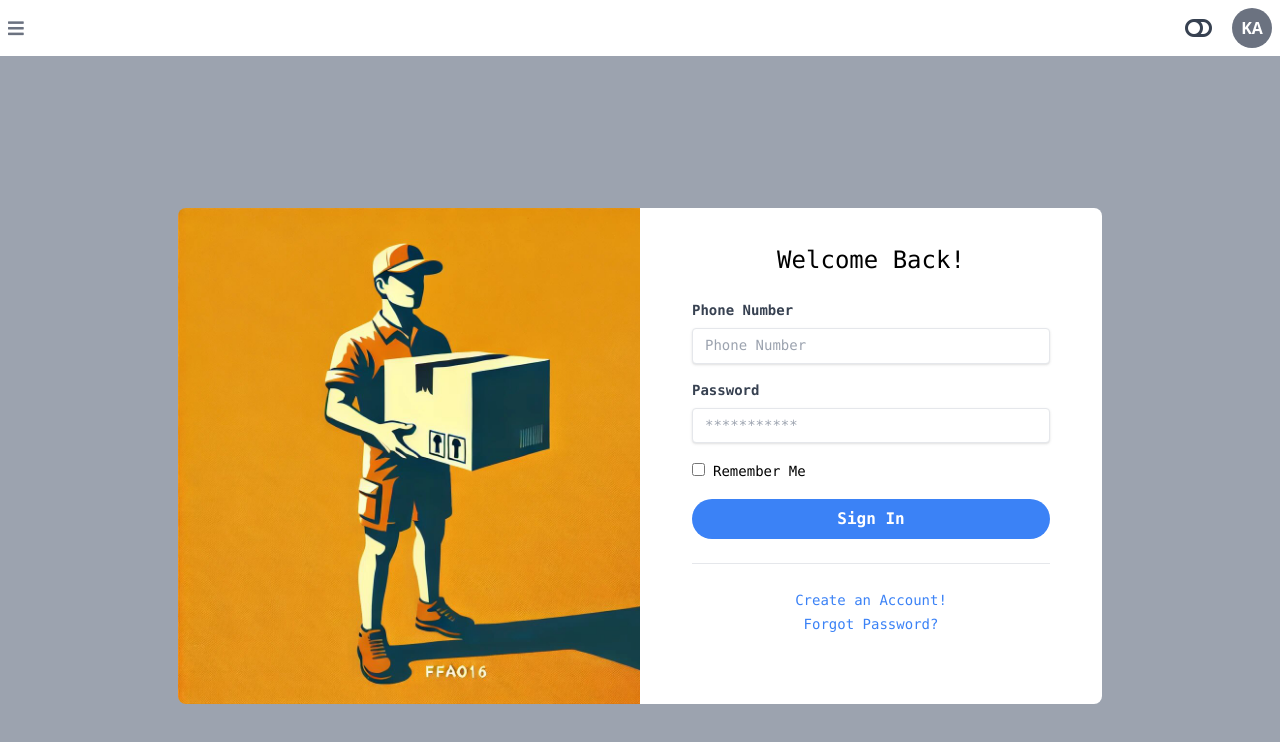
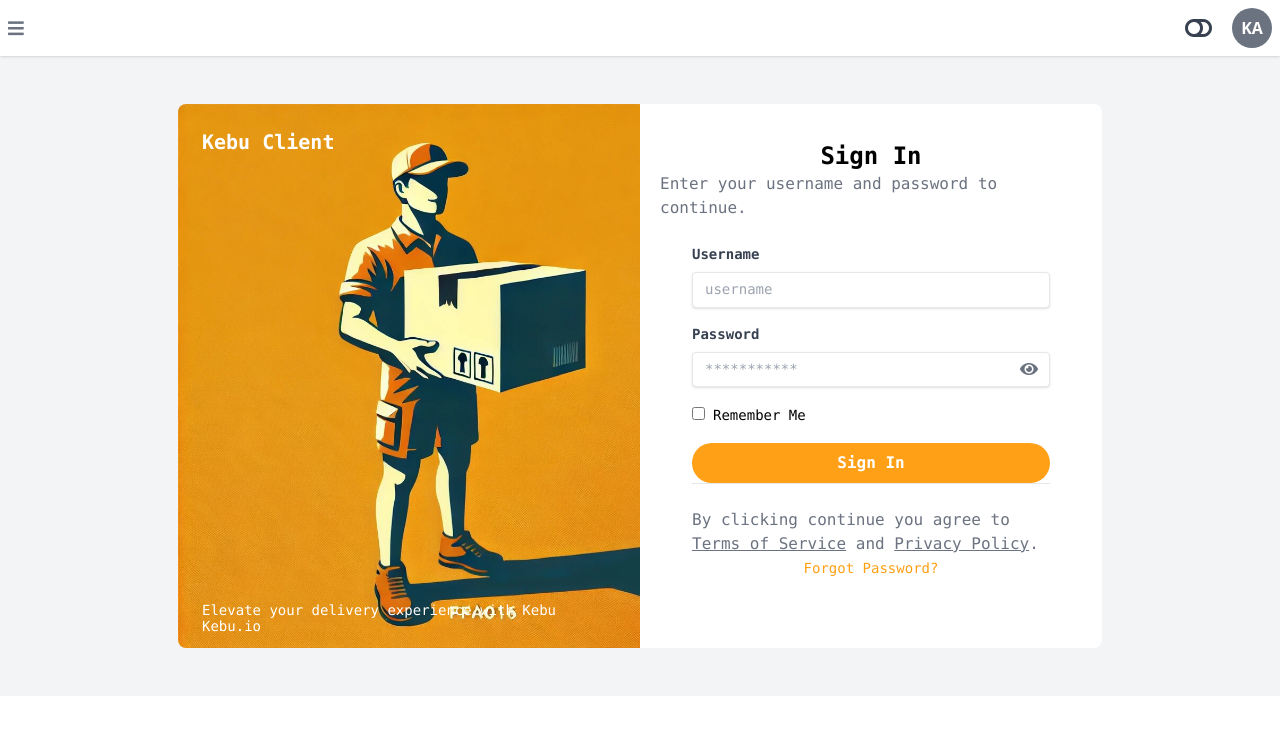
Before and after one commit to M-erick/nuxt-dashboard, a Nuxt app: page / in a window 1280 px wide. Shown: the top 742 px of the page. Built offline with nearby package versions, Linux system fonts and the light colour scheme.

Commit message:
default login page

```diff
--- a/pages/index.vue
+++ b/pages/index.vue
@@ -1,71 +1,73 @@
 <template>
-    <div class="font-mono bg-gray-400 min-h-screen flex items-center justify-center">
-      <!-- Container -->
+  <div class="flex items-center justify-center font-mono ">
     <div class="container mx-auto">
       <div class="flex justify-center px-6 my-12">
         <!-- Row -->
-          <div class="w-full xl:w-3/4 lg:w-11/12 flex">
+        <div class="flex w-full xl:w-3/4 lg:w-11/12">
           <!-- Left Column (Image) -->
-            <div
-              class="w-full h-auto bg-gray-400 hidden lg:block lg:w-1/2 bg-cover rounded-l-lg"
-              :style="{ backgroundImage: 'url(/images/delivery-man.jpg)' }"
-            ></div>
-            <!-- Right Column (Form) -->
-            <div class="w-full lg:w-1/2 bg-white p-5 rounded-lg lg:rounded-l-none">
-              <h3 class="pt-4 text-2xl text-center">Welcome Back!</h3>
+          <div class="relative hidden w-full h-auto bg-gray-400 bg-cover rounded-l-lg lg:block lg:w-1/2"
+            :style="{ backgroundImage: 'url(/images/delivery-man.jpg)' }">
+            <div class="absolute p-2 text-xl font-bold text-white top-4 left-4">
+              <div>Kebu Client</div>
+            </div>
+            <div class="absolute p-2 text-sm font-normal text-white bottom-5 left-4">
+              Elevate your delivery experience with Kebu
+            </div>
+            <div class="absolute p-2 text-sm font-normal text-white bottom-1 left-4">
+              Kebu.io
+            </div>
+          </div>
+          <div class="w-full p-5 bg-white rounded-lg lg:w-1/2 lg:rounded-l-none">
+            <h3 class="pt-4 text-2xl font-bold text-center">Sign In</h3>
+            <p class="text-gray-500">Enter your username and password to continue.</p>
             <form @submit.prevent="handleLogin" class="px-8 pt-6 pb-8 mb-4 bg-white rounded">
               <div class="mb-4">
                 <label class="block mb-2 text-sm font-bold text-gray-700" for="username">
-                    Phone Number
+                  Username
                 </label>
-                  <input
-                    v-model="username"
+                <input v-model="username"
                   class="w-full px-3 py-2 text-sm leading-tight text-gray-700 border rounded shadow appearance-none focus:outline-none focus:shadow-outline"
-                    id="username"
-                    type="text"
-                    placeholder="Phone Number"
-                  />
+                  id="username" type="text" placeholder="username" />
                 <p v-if="errors.username" class="text-xs italic text-red-500">{{ errors.username }}</p>
               </div>
               <div class="mb-4">
                 <label class="block mb-2 text-sm font-bold text-gray-700" for="password">
                   Password
                 </label>
-                  <input
-                    v-model="password"
+                <div class="relative">
+                  <input v-model="password"
+                    :type="isPasswordVisible ? 'text' : 'password'"
                     class="w-full px-3 py-2 text-sm leading-tight text-gray-700 border rounded shadow appearance-none focus:outline-none focus:shadow-outline"
-                    id="password"
-                    type="password"
-                    placeholder="***********"
-                  />
+                    id="password" placeholder="***********" />
+                  <button type="button" @click="togglePasswordVisibility" class="absolute inset-y-0 flex items-center right-3">
+                    <i :class="isPasswordVisible ? 'fas fa-eye-slash' : 'fas fa-eye'" class="text-gray-500"></i>
+                  </button>
+                </div>
                 <p v-if="errors.password" class="text-xs italic text-red-500">{{ errors.password }}</p>
               </div>
+
               <div class="mb-4">
                 <input class="mr-2 leading-tight" type="checkbox" id="rememberMe" v-model="rememberMe" />
                 <label class="text-sm" for="rememberMe">Remember Me</label>
               </div>
-                <div class="mb-6 text-center">
               <button
-                    class="w-full px-4 py-2 font-bold text-white bg-blue-500 rounded-full hover:bg-blue-700 focus:outline-none focus:shadow-outline"
-                    type="submit"
-                  >
+                class="w-full px-4 py-2 font-bold text-white rounded-full bg-primary hover:bg-primaryHover focus:outline-none focus:shadow-outline"
+                type="submit">
                 Sign In
               </button>
+
+              <hr class="mb-6 border-t" />
+              <div class="text-left">
+                <p class="text-gray-500">
+                  By clicking continue you agree to
+                  <NuxtLink to="/terms-of-service" class="underline hover:text-gray-500">Terms of Service</NuxtLink>
+                  and
+                  <NuxtLink to="/privacy-policy" class="underline hover:text-gray-500">Privacy Policy</NuxtLink>.
+                </p>
               </div>
-                <hr class="mb-6 border-t" />
+
               <div class="text-center">
-                  <a
-                    class="inline-block text-sm text-blue-500 align-baseline hover:text-blue-800"
-                    href="#"
-                  >
-                    Create an Account!
-                  </a>
-                </div>
-                <div class="text-center">
-                  <a
-                    class="inline-block text-sm text-blue-500 align-baseline hover:text-blue-800"
-                    href="#"
-                  >
+                <a class="inline-block text-sm align-baseline text-primary hover:text-bg-primaryHover" href="#">
                   Forgot Password?
                 </a>
               </div>
@@ -85,11 +87,14 @@
 const rememberMe = ref<boolean>(false);
 const errors = ref<{ username?: string; password?: string }>({});
 
+const isPasswordVisible = ref(false);
+
+const togglePasswordVisibility = () => {
+  isPasswordVisible.value = !isPasswordVisible.value;
+};
 const handleLogin = () => {
-    // Reset errors
   errors.value = {};
 
-    // Validation rules
   const phoneRegex = /^[0-9]{10,15}$/;
   if (!phoneRegex.test(username.value)) {
     errors.value.username = "Please enter a valid phone number.";
@@ -97,19 +102,7 @@
   if (password.value.length < 5 || password.value.length > 15) {
     errors.value.password = "Password must be 5-15 characters long.";
   }
-
-    if (!errors.value.username && !errors.value.password) {
-      // Proceed with login logic/API call
-      console.log("Logging in with:", {
-        username: username.value,
-        password: password.value,
-        rememberMe: rememberMe.value,
-      });
-      // Add API call logic here
-    }
 };
 </script>
 
-  <style scoped>
-  /* Add custom styles here if needed */
-  </style>
+<style></style>
--- a/tailwind.config.js
+++ b/tailwind.config.js
@@ -10,7 +10,12 @@ export default {
     "./error.vue",
   ],
   theme: {
-    extend: {},
+    extend: {
+      colors: {
+        primary: '#FFA016',
+        primaryHover: '#FF8C00',
+      },
+    },
   },
   plugins: [],
 }
```
Lines whose indentation alone changed are shown as unchanged.
